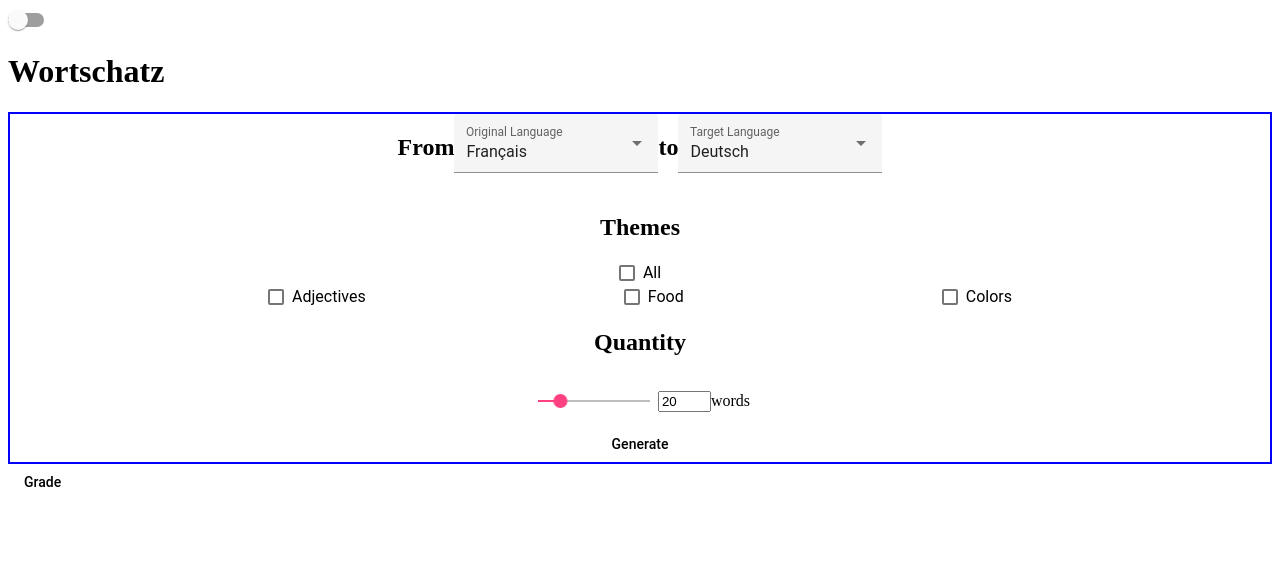
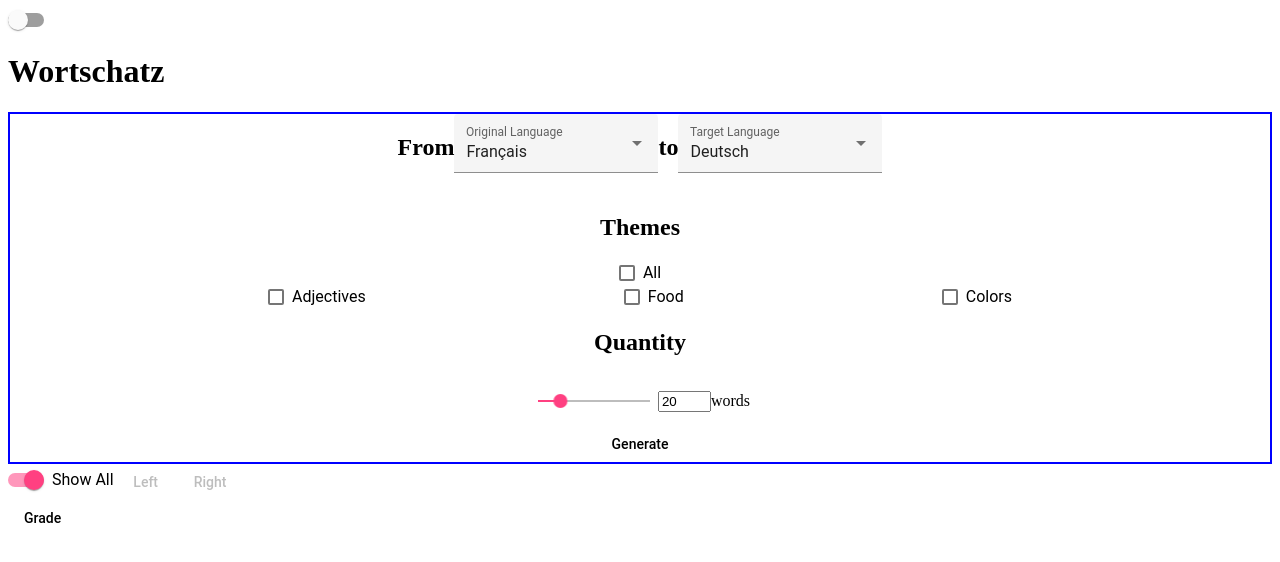
Before and after one commit to XavierDupuis/Wortschatz, an Angular app in the folder client/: page / in a window 1280 px wide. Shown: the top 562 px of the page. Built offline with nearby package versions, Linux system fonts and the light colour scheme.

Commit message:
show all words VS one word

```diff
--- a/client/src/app/components/word-card/word-card.component.scss
+++ b/client/src/app/components/word-card/word-card.component.scss
@@ -1,8 +1,8 @@
 :host {
     display: flex;
-    padding: 2%;
-    border: 2px solid gray;
-    flex-basis: 40%;
+    padding: 1%;
+    margin: 1%;
+    border: 1px solid gray;
     justify-content: space-between;
     align-items: center;
 }
--- a/client/src/app/components/words-list/words-list.component.html
+++ b/client/src/app/components/words-list/words-list.component.html
@@ -1,10 +1,15 @@
-<div class="cards">
-    <app-word-card
-        *ngFor="let word of words"
-        [originalWord]="word.originalWord"
-        [targetWord]="this.graded ? word.targetWord : ''"
-        (guessedWordChange)="this.updateGuess(word, $event)"
-    ></app-word-card>
+<mat-slide-toggle [(ngModel)]="areAllWordsShown">Show All</mat-slide-toggle>
+<button mat-button (click)="this.goLeft()" [disabled]="areAllWordsShown">Left</button>
+<button mat-button (click)="this.goRight()" [disabled]="areAllWordsShown">Right</button>
+<div class="cards-container">
+    <div class="card" *ngFor="let word of words; let wordIndex = index">
+        <app-word-card
+            *ngIf="isWordShown(wordIndex)"
+            [originalWord]="wordIndex + word.originalWord"
+            [targetWord]="this.graded ? word.targetWord : ''"
+            (guessedWordChange)="this.updateGuess(word, $event)"
+        ></app-word-card>
+    </div>
 </div>
 <button mat-button (click)="this.correctWords()">Grade</button>
 <p *ngIf="this.graded">{{ (this.score / this.words.length) * 100 | number: '.0-0' }} %</p>
--- a/client/src/app/components/words-list/words-list.component.scss
+++ b/client/src/app/components/words-list/words-list.component.scss
@@ -1,5 +1,10 @@
-.cards {
+.cards-container {
     display: flex;
     flex-wrap: wrap;
     justify-content: space-around;
+    align-items: center;
 }
+
+.card {
+    flex-basis: 40%;
+}
--- a/client/src/app/components/words-list/words-list.component.ts
+++ b/client/src/app/components/words-list/words-list.component.ts
@@ -11,6 +11,9 @@ export class WordsListComponent implements OnInit {
     score: number = 0;
     graded: boolean = false;
     wordsGuessed: Map<WordTarget, string> = new Map();
+    currentShownWordIndex: number = 0;
+    areAllWordsShown: boolean = true;
+
 
     constructor(private wordsSelector: WordsSelectorService) {
         this.wordsSelector.$newWordsGenerated.subscribe(() => {
@@ -21,6 +24,8 @@ export class WordsListComponent implements OnInit {
     reset() {
         this.graded = false;
         this.wordsGuessed = new Map();
+        this.currentShownWordIndex = 0;
+        this.areAllWordsShown = true;
     }
 
     get words(): WordTarget[] {
@@ -41,6 +46,7 @@ export class WordsListComponent implements OnInit {
             }
         });
         this.graded = true;
+        this.areAllWordsShown = true;
     }
 
     updateGuess(word: WordTarget, newGuess: WordGuess) {
@@ -49,4 +55,26 @@ export class WordsListComponent implements OnInit {
         }
         this.wordsGuessed.set(word, newGuess.guessedWord);
     }
+
+    isWordShown(wordIndex: number) {
+        if (this.areAllWordsShown) {
+            return true;
+        }
+        return this.currentShownWordIndex === wordIndex;
+    }
+
+    goLeft() {
+        if (this.currentShownWordIndex === 0) {
+            return;
+        }
+        this.currentShownWordIndex--;
+    }
+
+    goRight() {
+        if (this.currentShownWordIndex === this.words.length) {
+            return;
+        }
+        this.currentShownWordIndex++;
+    }
+
 }
```
